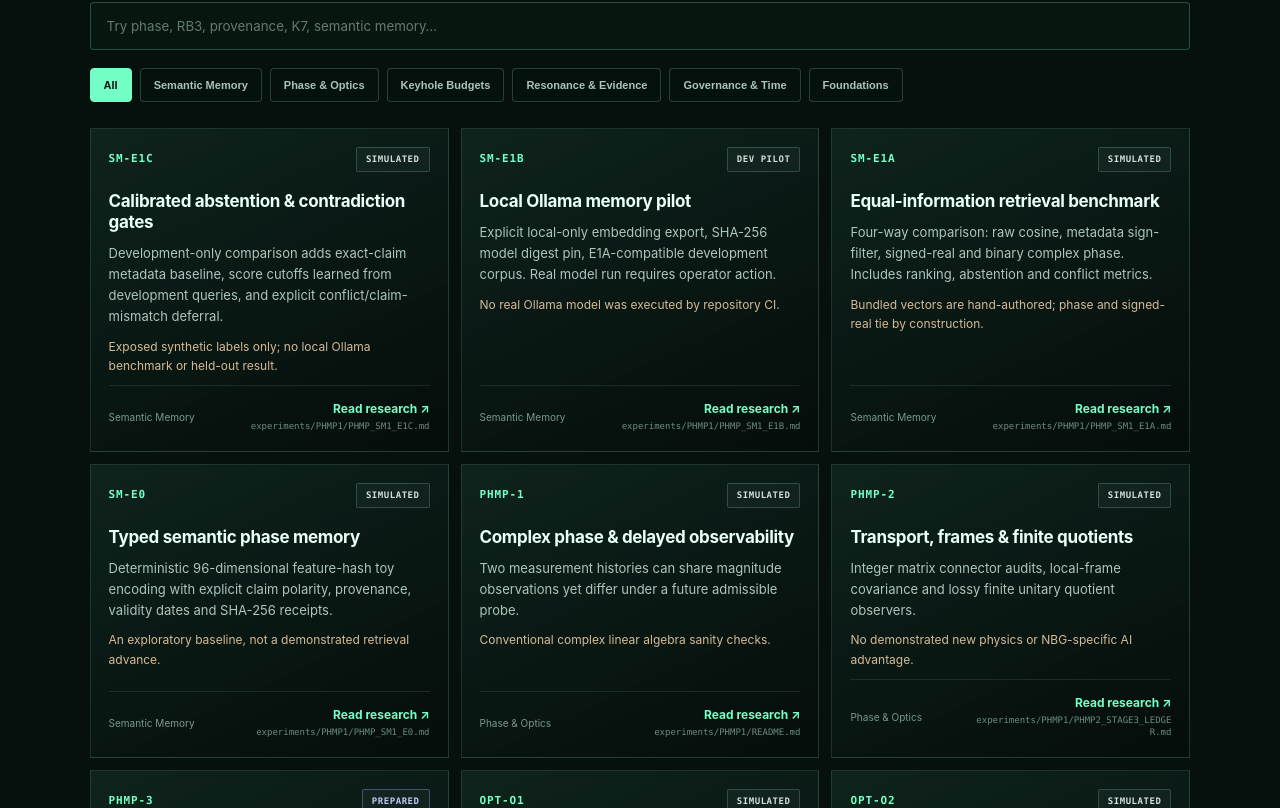
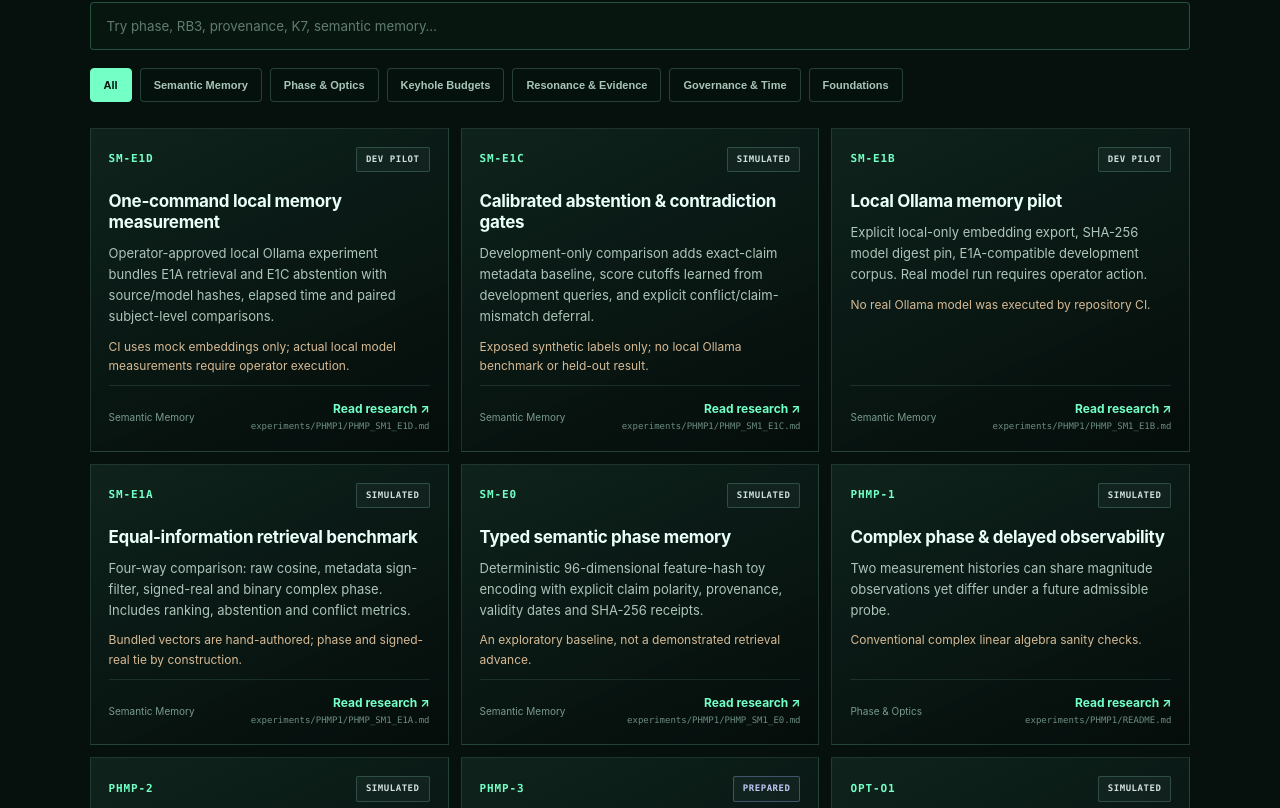
Before and after one commit to MichaelWave369/NestedBubbleGear, a React (Vite) app: page / in a window 1280 px wide. Shown: the part 3192-4000 px from the top of the page. Built offline with nearby package versions, Linux system fonts and the light colour scheme.

Commit message:
feat(atlas): surface E1D local measured-memory pilot

```diff
--- a/src/researchAtlasData.js
+++ b/src/researchAtlasData.js
@@ -18,6 +18,9 @@ export const RESEARCH_STATUS = Object.freeze({
   'PROPOSED': 'Research proposal; effect not established',
 })
 export const RESEARCH_TRACKS = Object.freeze([
+  row('SM-E1D','One-command local memory measurement','Semantic Memory','DEV PILOT',
+    'Operator-approved local Ollama experiment bundles E1A retrieval and E1C abstention with source/model hashes, elapsed time and paired subject-level comparisons.',
+    'experiments/PHMP1/PHMP_SM1_E1D.md','CI uses mock embeddings only; actual local model measurements require operator execution.'),
   row('SM-E1C','Calibrated abstention & contradiction gates','Semantic Memory','SIMULATED',
     'Development-only comparison adds exact-claim metadata baseline, score cutoffs learned from development queries, and explicit conflict/claim-mismatch deferral.',
     'experiments/PHMP1/PHMP_SM1_E1C.md','Exposed synthetic labels only; no local Ollama benchmark or held-out result.'),
```
